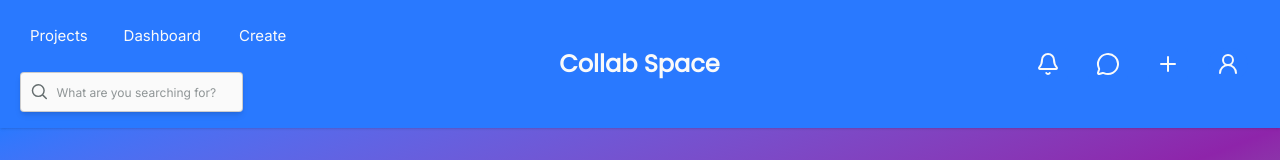
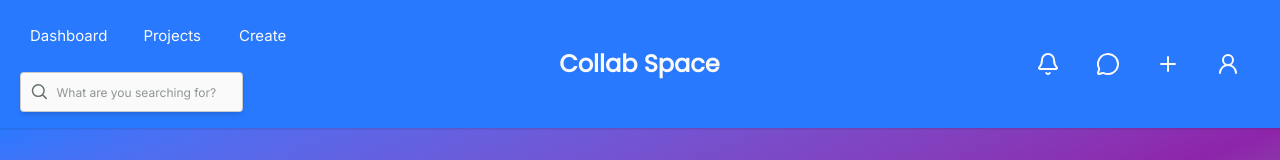
Before and after one commit to BK-Bagchi/collab-space, a React (Vite) app: page / in a window 1280 px wide. Shown: the top 160 px of the page. Built offline with nearby package versions, Linux system fonts and the light colour scheme.

Commit message:
added dashboard sublink on navbar

```diff
--- a/src/components/shared/Navbar/PrivateList.jsx
+++ b/src/components/shared/Navbar/PrivateList.jsx
@@ -6,13 +6,13 @@ const PrivateList = () => {
   return (
     <>
       <li>
-        <Link to="/projects" className="text-[15px] cursor-pointer">
-          Projects
+        <Link to="/dashboard" className="text-[15px] cursor-pointer">
+          Dashboard
         </Link>
       </li>
       <li>
-        <Link to="/dashboard" className="text-[15px] cursor-pointer">
-          Dashboard
+        <Link to="/dashboard/projects" className="text-[15px] cursor-pointer">
+          Projects
         </Link>
       </li>
       {/* Trigger */}
```
